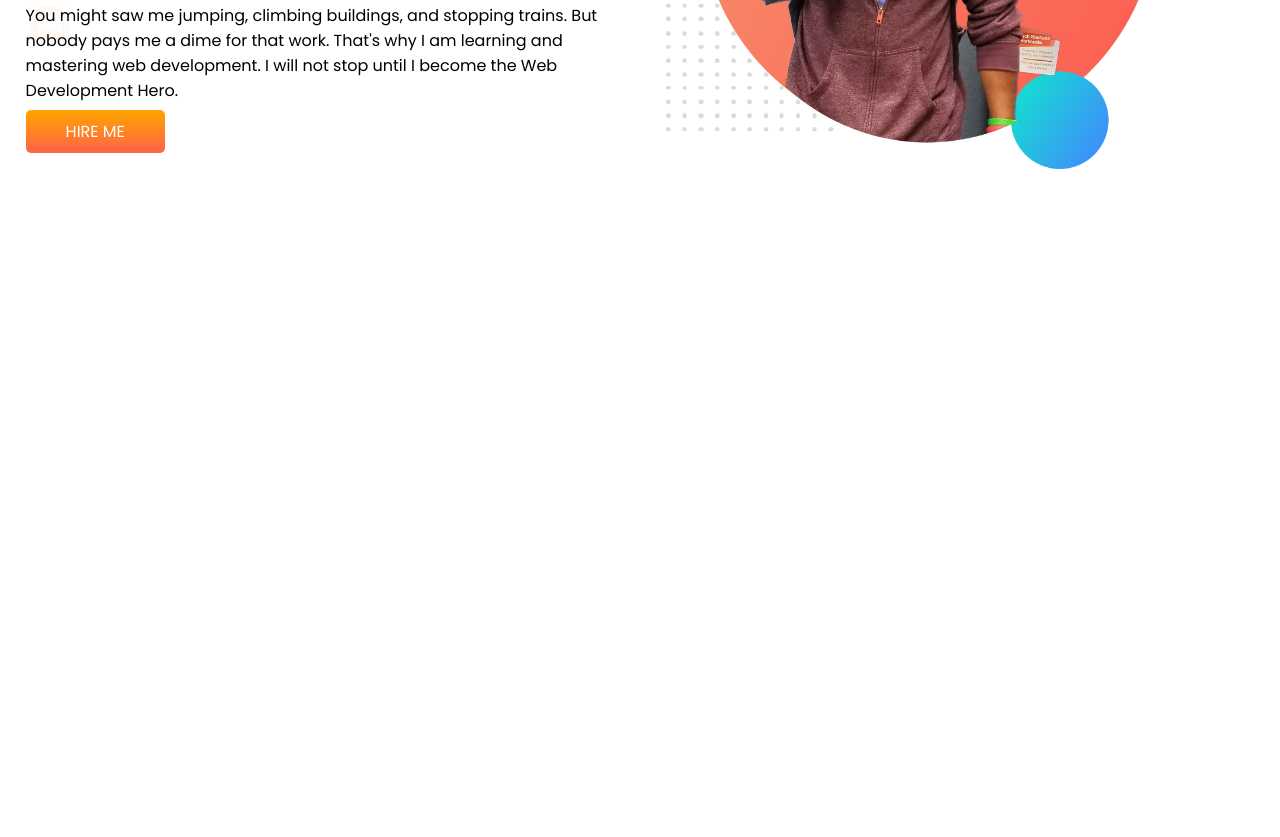
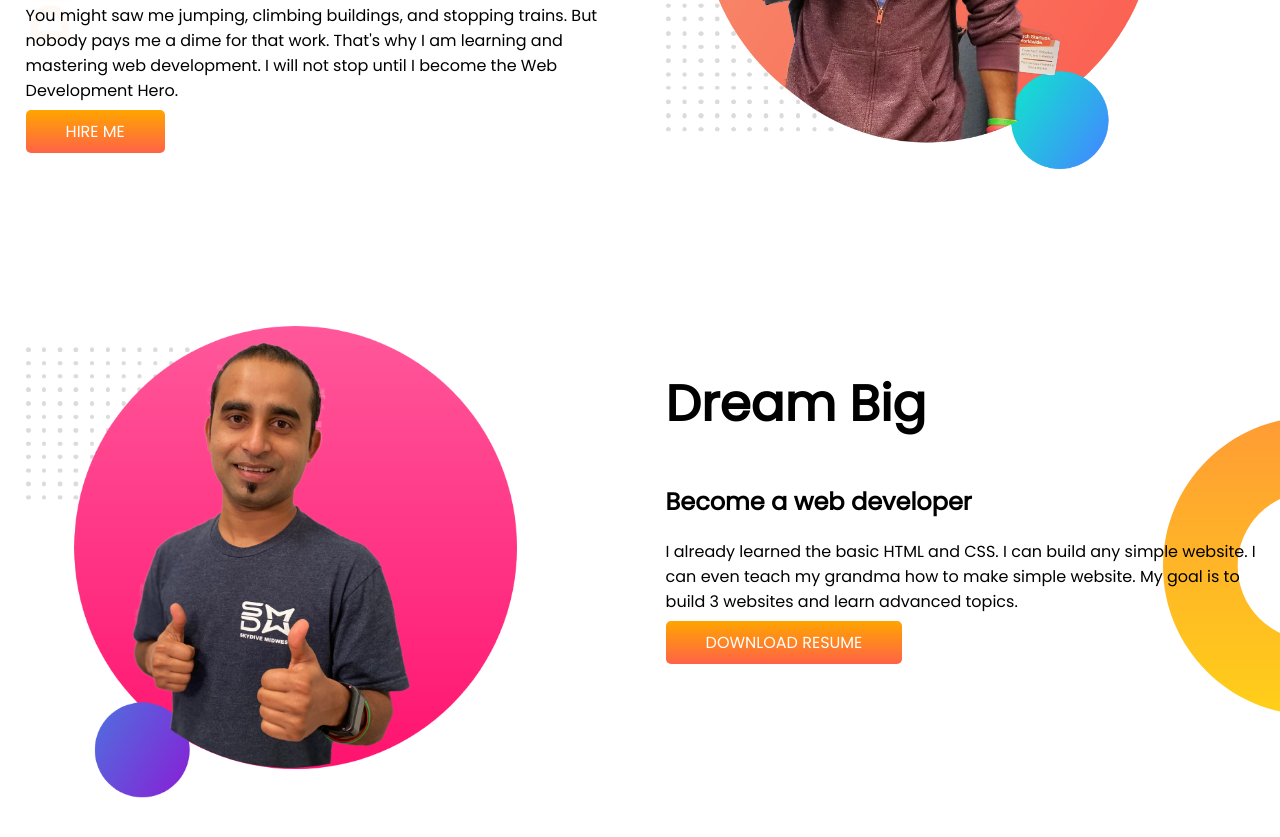
Before and after one commit to HAFIZAASMA/hafiza-portfolio, a plain HTML site: page index.html in a window 1280 px wide. Shown: the part 319-1156 px from the top of the page. Before the commit the page ends 800 px from the top, so only its background shows below. Drawn offline with Linux system fonts and the light colour scheme.

Commit message:
dream added

```diff
--- a/index.html
+++ b/index.html
@@ -28,6 +28,19 @@
       <img src="images/jhankar.png" alt="">
     </div>
   </section>
+  <section class="dream-big">
+    <div class="half-width">
+      <img src="images/jhankar2.png" alt="">
+    </div>
+    <div class="half-width">
+      <h1>Dream Big</h1>
+      <h2>Become a web developer</h2>
+      <p>I already learned the basic HTML and CSS. I can build any simple website. I can even teach my grandma how to make simple website. My goal is to build 3 websites and learn advanced topics.</p>
+      <a class="link-button" target="_blank" href="">DOWNLOAD RESUME</a>
+
+    </div>
+
+  </section>
 
 </body>
 
--- a/style.css
+++ b/style.css
@@ -10,6 +10,7 @@ h1{
 }
 section{
   display: flex;
+  margin-bottom: 150px;
 }
 .half-width{
   width: 50%;
@@ -31,3 +32,10 @@ section{
   background-image: url(images/top-banner.png);
   background-repeat: no-repeat;
 }
+
+.dream-big{
+  background-image: url(images/dream-bg.png);
+  background-repeat: no-repeat;
+  background-position: right;
+
+}
```
